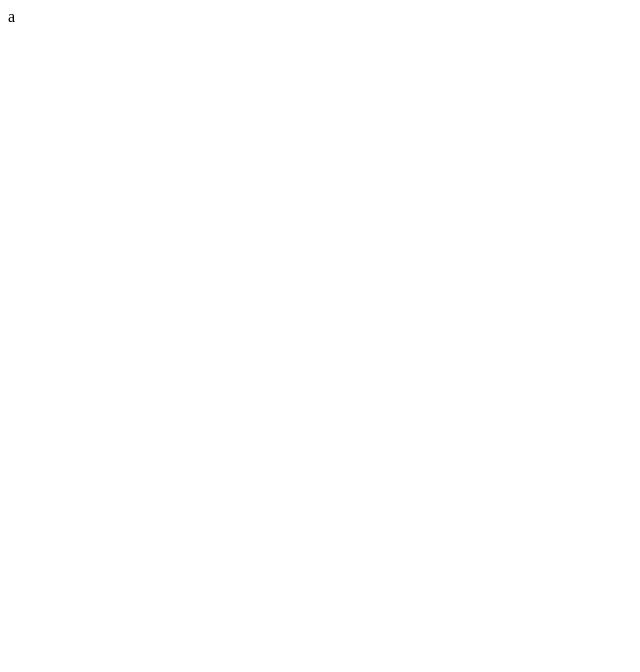
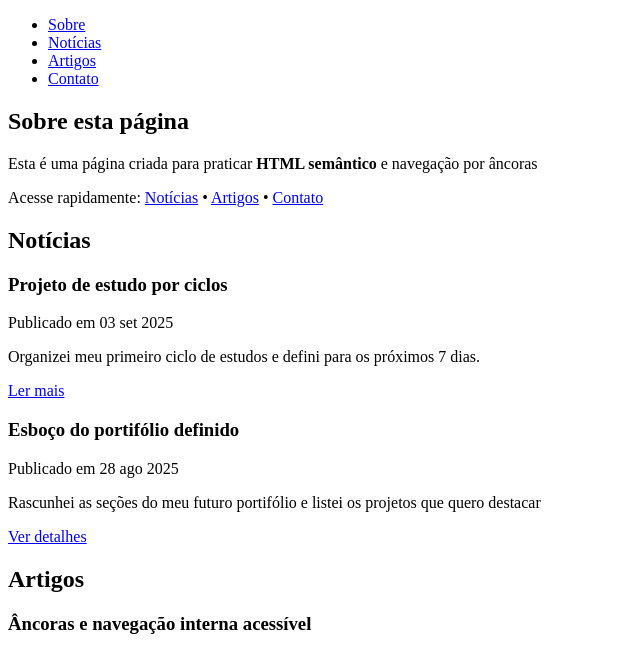
Before and after one commit to pbLola/M1-P1-N3_, a plain HTML site: page index.html in a window 1280 px wide. Shown: the whole page, without its empty margins (0-640 px from the left). Drawn offline with Linux system fonts and the light colour scheme.

Commit message:
feat(html): adiciona seção de notícias.

```diff
--- a/index.html
+++ b/index.html
@@ -12,6 +12,61 @@ por âncoras."
     />
   </head>
   <body>
-    a
+    <header>
+      <nav aria-label="Navegação principal">
+        <ul>
+          <li><a href="#sobre">Sobre</a></li>
+          <li><a href="#noticias">Notícias</a></li>
+          <li><a href="#artigos">Artigos</a></li>
+          <li><a href="#contato">Contato</a></li>
+        </ul>
+      </nav>
+    </header>
+    <main>
+      <section id="sobre">
+        <h2>Sobre esta página</h2>
+        <p>
+          Esta é uma página criada para praticar
+          <strong>HTML semântico</strong> e navegação por âncoras
+        </p>
+        <p>
+          Acesse rapidamente:
+          <a href="#noticias">Notícias</a> • <a href="#artigos">Artigos</a> •
+          <a href="#contato">Contato</a>
+        </p>
+      </section>
+      <section id="noticias">
+        <h2>Notícias</h2>
+        <article>
+          <h3>Projeto de estudo por ciclos</h3>
+          <p class="meta">
+            Publicado em <time datetime="2025-09-03"> 03 set 2025</time>
+          </p>
+          <p>
+            Organizei meu primeiro ciclo de estudos e defini para os próximos 7
+            dias.
+          </p>
+          <p><a href="#" target="_blank" rel="noopener">Ler mais</a></p>
+        </article>
+        <article>
+          <h3>Esboço do portifólio definido</h3>
+          <p class="meta">
+            Publicado em <time datetime="2025-08-28">28 ago 2025</time>
+          </p>
+          <p>
+            Rascunhei as seções do meu futuro portifólio e listei os projetos
+            que quero destacar
+          </p>
+          <p><a href="#" target="_blank" rel="noopener">Ver detalhes</a></p>
+        </article>
+      </section>
+
+      <section id="artigos">
+        <h2>Artigos</h2>
+        <article>
+          <h3>Âncoras e navegação interna acessível</h3>
+        </article>
+      </section>
+    </main>
   </body>
 </html>
```
